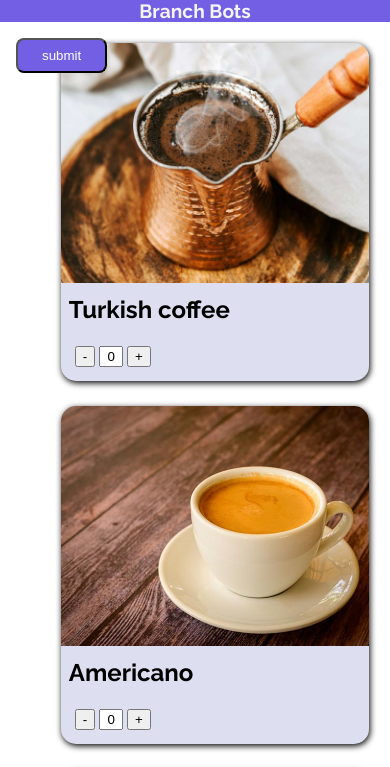
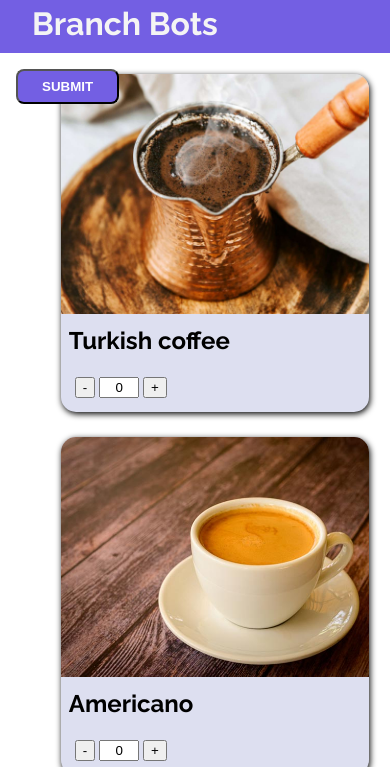
Before and after one commit to FaresArnous/Menu-simple-project, a plain HTML site: page index.html in a window 390 px wide. Shown: the top 767 px of the page. Drawn offline with Linux system fonts and the light colour scheme.

Commit message:
tried to make it responsiv

```diff
--- a/index.html
+++ b/index.html
@@ -14,8 +14,8 @@
       <div id="page-logo"><a href="index.html">Branch Bots</a></div>
     </header>
     <main>
-      <div>
-        <button id="sub-btn">submit</button>
+      <div id="sub-btn">
+        <button>submit</button>
       </div>
       <div id="contaier">
         <ul>
--- a/style.css
+++ b/style.css
@@ -5,28 +5,27 @@ body {
   font-family: "Raleway", sans-serif;
 }
 
-header {
+header div {
   width: 100%;
   height: 3.3rem;
   background-color: rgb(115, 95, 227);
   display: flex;
-  justify-content: left;
+  justify-content: flex-start;
   padding: 0%;
   margin: 0%;
 }
 header a {
-  justify-content: center;
-  text-align: center;
   text-decoration: none;
   font-size: 2rem;
   color: rgb(244, 244, 244);
-  margin: 2rem 2rem;
+  margin: 0.3rem 2rem;
 }
 main {
   width: 100%;
   box-sizing: border-box;
   margin: 0 auto;
   padding: 1rem;
+  height: 100%;
 }
 
 #contaier {
@@ -63,7 +62,7 @@ h2 {
 }
 
 .quantity-controls input {
-  width: 1rem;
+  width: 2rem;
   text-align: center;
 }
 
@@ -72,15 +71,23 @@ h2 {
 }
 
 #sub-btn {
+  margin: 0 auto;
+  position: fixed;
+}
+
+#sub-btn button {
+  font-weight: bold;
+  text-transform: uppercase;
   color: white;
-  text-align: center;
-  position: fixed;
   background-color: rgb(115, 95, 227);
   padding: 0.5rem 1.5rem;
   border-radius: 8px;
+  display: flex;
+  justify-content: center;
+  align-items: center;
 }
 
-#sub-btn:hover {
+#sub-btn button:hover {
   background-color: rgb(74, 62, 145);
 }
 
@@ -89,6 +96,7 @@ footer {
   background-color: rgb(115, 95, 227);
   margin-top: 0.2rem;
   width: 100%;
+  position: relative;
 }
 
 @media (max-width: 48rem) {
@@ -96,16 +104,18 @@ footer {
     grid-template-columns: 1fr;
     width: 100%;
     margin: 0;
+    display: grid;
+    gap: 1rem;
   }
   header {
+    width: 100%;
     height: auto;
     display: block;
     text-align: center;
   }
 
-  header a {
+  header div {
     font-size: 1.2rem;
-    margin: 1rem 0;
   }
   footer {
     height: auto;
```
